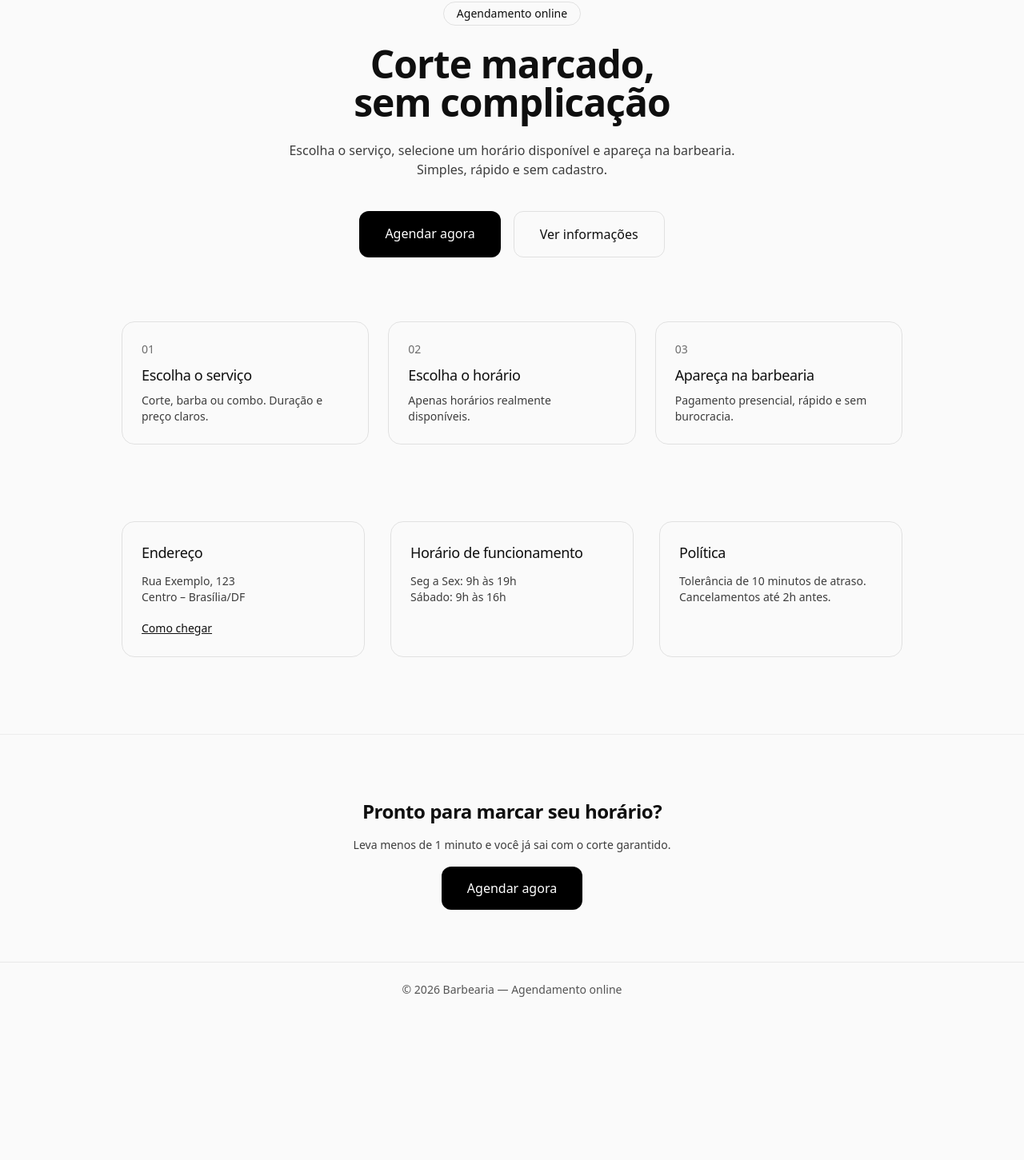
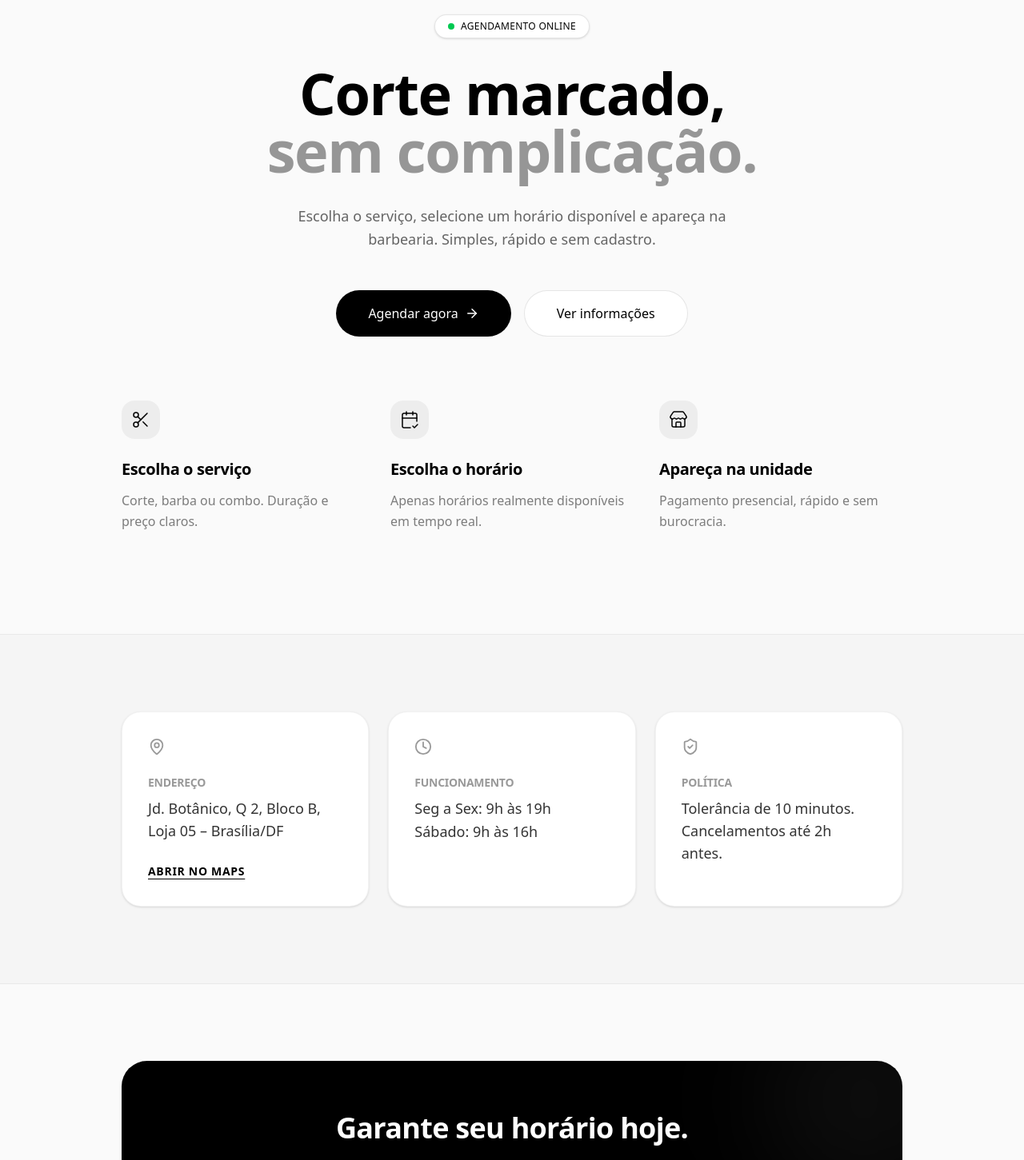
Before and after one commit to gabrielcaixeta01/barber-agenda, a Next.js app: page / in a window 1280 px wide. Shown: the part 160-1611 px from the top of the page at 80% size. Before the commit the page ends 1432 px from the top, so only its background shows below. Built offline with nearby package versions, Linux system fonts and the light colour scheme.

Commit message:
Homepage repaginada

```diff
--- a/app/page.tsx
+++ b/app/page.tsx
@@ -1,161 +1,153 @@
 import Link from "next/link";
+import { MapPin, Clock, ShieldCheck, ArrowRight, Scissors, CalendarCheck2, Store } from "lucide-react";
+import type { LucideIcon } from "lucide-react";
 
 export default function HomePage() {
   return (
-    <main className="min-h-screen">
-      {/* HERO */}
-      <section className="mx-auto max-w-5xl px-6 pt-24 pb-20 text-center">
-        <span className="inline-block rounded-full border border-black/10 px-4 py-1 text-sm">
-          Agendamento online
+    <main className="min-h-screen bg-[#FAFAFA] text-black">
+      {/* HERO - Mais espaçamento e tipografia refinada */}
+      <section className="mx-auto max-w-5xl px-6 pt-28 pb-20 text-center">
+        <span className="inline-flex items-center gap-2 rounded-full border border-black/10 bg-white px-4 py-1.5 text-xs font-medium tracking-wide shadow-sm">
+          <span className="relative flex h-2 w-2">
+            <span className="animate-ping absolute inline-flex h-full w-full rounded-full bg-green-400 opacity-75"></span>
+            <span className="relative inline-flex rounded-full h-2 w-2 bg-green-500"></span>
+          </span>
+          AGENDAMENTO ONLINE
         </span>
 
-        <h1 className="mt-6 text-4xl font-semibold sm:text-5xl">
-          Corte marcado, <br className="hidden sm:block" />
-          sem complicação
+        <h1 className="mt-8 text-5xl font-bold tracking-tight sm:text-7xl">
+          Corte marcado, <br />
+          <span className="text-black/40">sem complicação.</span>
         </h1>
 
-        <p className="mx-auto mt-6 max-w-xl text-base opacity-80">
+        <p className="mx-auto mt-8 max-w-xl text-lg leading-relaxed text-black/60">
           Escolha o serviço, selecione um horário disponível e apareça na
           barbearia. Simples, rápido e sem cadastro.
         </p>
 
-        <div className="mt-10 flex justify-center gap-4">
+        <div className="mt-12 flex flex-col sm:flex-row justify-center gap-4 px-4">
           <Link
             href="/agendar"
-            className="rounded-xl bg-black px-8 py-4 text-white transition hover:opacity-90"
+            className="group flex items-center justify-center gap-2 rounded-full bg-black px-10 py-4 text-white transition-all hover:scale-[1.02] active:scale-95"
           >
             Agendar agora
+            <ArrowRight size={18} className="transition-transform group-hover:translate-x-1" />
           </Link>
 
           <a
             href="#info"
-            className="rounded-xl border border-black/10 px-8 py-4 transition hover:bg-black/5"
+            className="rounded-full border border-black/10 bg-white px-10 py-4 font-medium transition hover:bg-black/5"
           >
             Ver informações
           </a>
         </div>
       </section>
 
-      {/* COMO FUNCIONA */}
-      <section className="mx-auto max-w-5xl px-6 pb-24">
-        <div className="grid gap-6 sm:grid-cols-3">
+      {/* COMO FUNCIONA - Visual mais leve, sem bordas em volta de tudo */}
+      <section className="mx-auto max-w-5xl px-6 pb-32">
+        <div className="grid gap-12 md:gap-8 sm:grid-cols-3">
           <Step
-            number="01"
+            Icon={Scissors}
             title="Escolha o serviço"
             text="Corte, barba ou combo. Duração e preço claros."
           />
           <Step
-            number="02"
+            Icon={CalendarCheck2}
             title="Escolha o horário"
-            text="Apenas horários realmente disponíveis."
+            text="Apenas horários realmente disponíveis em tempo real."
           />
           <Step
-            number="03"
-            title="Apareça na barbearia"
+            Icon={Store}
+            title="Apareça na unidade"
             text="Pagamento presencial, rápido e sem burocracia."
           />
         </div>
       </section>
 
-      {/* INFORMAÇÕES DA BARBEARIA */}
-      <section
-        id="info"
-        className="mx-auto max-w-5xl px-6 pb-24"
-      >
-        <div className="grid gap-8 sm:grid-cols-3">
+      {/* INFORMAÇÕES - Cards com fundo branco e ícones para facilitar leitura */}
+      <section id="info" className="bg-black/2 border-y border-black/5 py-24">
+        <div className="mx-auto max-w-5xl px-6">
+          <div className="grid gap-6 md:grid-cols-3">
             <InfoCard
+              Icon={MapPin}
               title="Endereço"
-            text={
-              <>
-                Rua Exemplo, 123<br />
-                Centro – Brasília/DF
-              </>
-            }
+              text="Jd. Botânico, Q 2, Bloco B, Loja 05 – Brasília/DF"
               action={
                 <a
-                href="https://maps.google.com"
+                  href="https://www.google.com/maps/place/Barbearia+Locomotiva/@-15.8513768,-47.8247818,15z/data=!3m1!4b1!4m6!3m5!1s0x935a2369462b225d:0xf0be477ed2f883fb!8m2!3d-15.851377!4d-47.8144821!16s%2Fg%2F11hdnyt1ld?entry=ttu&g_ep=EgoyMDI2MDEyOC4wIKXMDSoASAFQAw%3D%3D"
                   target="_blank"
-                className="text-sm font-medium underline"
+                  rel="noreferrer"
+                  className="text-sm font-bold uppercase tracking-wider underline underline-offset-4"
                 >
-                Como chegar
+                  Abrir no Maps
                 </a>
               }
             />
 
             <InfoCard
-            title="Horário de funcionamento"
+              Icon={Clock}
+              title="Funcionamento"
               text={
-              <>
+                <span className="block leading-relaxed">
                   Seg a Sex: 9h às 19h<br />
                   Sábado: 9h às 16h
-              </>
+                </span>
               }
             />
 
             <InfoCard
+              Icon={ShieldCheck}
               title="Política"
-            text="Tolerância de 10 minutos de atraso. Cancelamentos até 2h antes."
+              text="Tolerância de 10 minutos. Cancelamentos até 2h antes."
             />
+          </div>
         </div>
       </section>
 
-      {/* CTA FINAL */}
-      <section className="border-t border-black/5">
-        <div className="mx-auto max-w-5xl px-6 py-20 text-center">
-          <h2 className="text-2xl font-semibold">
-            Pronto para marcar seu horário?
-          </h2>
-
-          <p className="mx-auto mt-4 max-w-md text-sm opacity-80">
-            Leva menos de 1 minuto e você já sai com o corte garantido.
+      {/* CTA FINAL - Design em "Box" para fechar a página */}
+      <section className="mx-auto max-w-5xl px-6 py-24">
+        <div className="rounded-4xl bg-black p-8 md:p-16 text-center text-white overflow-hidden relative">
+            <div className="relative z-10">
+                <h2 className="text-3xl md:text-4xl font-semibold">Garante seu horário hoje.</h2>
+                <p className="mx-auto mt-4 max-w-md opacity-60">
+                    Leva menos de 1 minuto e você não precisa criar conta.
                 </p>
-
-          <div className="mt-8">
+                <div className="mt-10">
                     <Link
                     href="/agendar"
-              className="rounded-xl bg-black px-8 py-4 text-white transition hover:opacity-90"
+                    className="inline-block rounded-full bg-white px-10 py-4 text-black font-semibold transition hover:bg-white/90"
                     >
                     Agendar agora
                     </Link>
                 </div>
+            </div>
+            {/* Elemento decorativo sutil de fundo */}
+            <div className="absolute top-0 right-0 -mr-20 -mt-20 h-64 w-64 rounded-full bg-white/5 blur-3xl" />
         </div>
       </section>
     </main>
   );
 }
 
-function Step({
-  number,
-  title,
-  text,
-}: {
-  number: string;
-  title: string;
-  text: string;
-}) {
+function Step({ Icon, title, text }: { Icon: LucideIcon; title: string; text: string }) {
   return (
-    <div className="rounded-2xl border border-black/10 p-6">
-      <div className="text-sm opacity-60">{number}</div>
-      <h3 className="mt-2 text-lg font-medium">{title}</h3>
-      <p className="mt-2 text-sm opacity-80">{text}</p>
+    <div className="flex flex-col items-center text-center sm:items-start sm:text-left">
+      <div className="flex h-12 w-12 items-center justify-center rounded-2xl bg-black/5 text-black mb-6">
+        <Icon size={24} strokeWidth={1.5} />
+      </div>
+      <h3 className="text-xl font-semibold tracking-tight">{title}</h3>
+      <p className="mt-3 text-black/50 leading-relaxed">{text}</p>
     </div>
   );
 }
 
-function InfoCard({
-  title,
-  text,
-  action,
-}: {
-  title: string;
-  text: React.ReactNode;
-  action?: React.ReactNode;
-}) {
+function InfoCard({ Icon, title, text, action }: { Icon: LucideIcon; title: string; text: React.ReactNode; action?: React.ReactNode }) {
   return (
-    <div className="rounded-2xl border border-black/10 p-6">
-      <h3 className="text-lg font-medium">{title}</h3>
-      <p className="mt-3 text-sm opacity-80">{text}</p>
-      {action && <div className="mt-4">{action}</div>}
+    <div className="rounded-3xl bg-white border border-black/5 p-8 shadow-sm transition-hover hover:shadow-md">
+      <Icon size={22} className="text-black/40" strokeWidth={2} />
+      <h3 className="mt-6 text-sm font-bold uppercase tracking-widest text-black/40">{title}</h3>
+      <div className="mt-2 text-lg font-medium text-black/80">{text}</div>
+      {action && <div className="mt-6">{action}</div>}
     </div>
   );
 }
```
Lines whose indentation alone changed are shown as unchanged.
